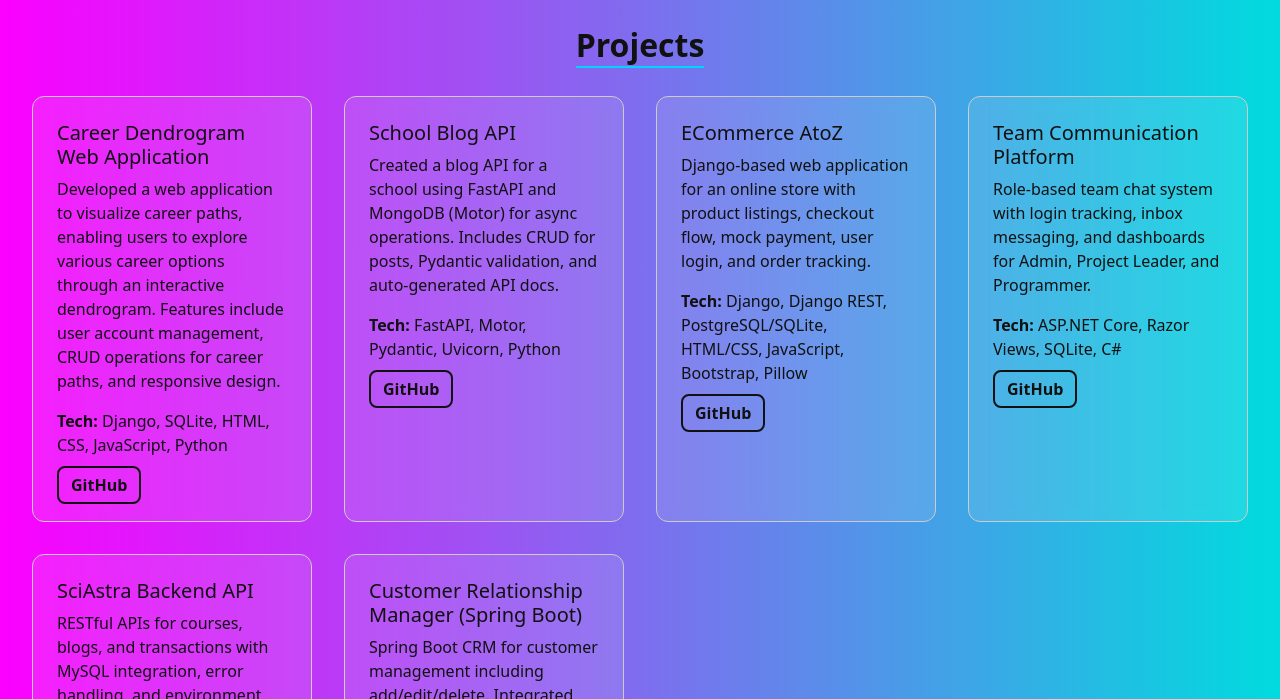
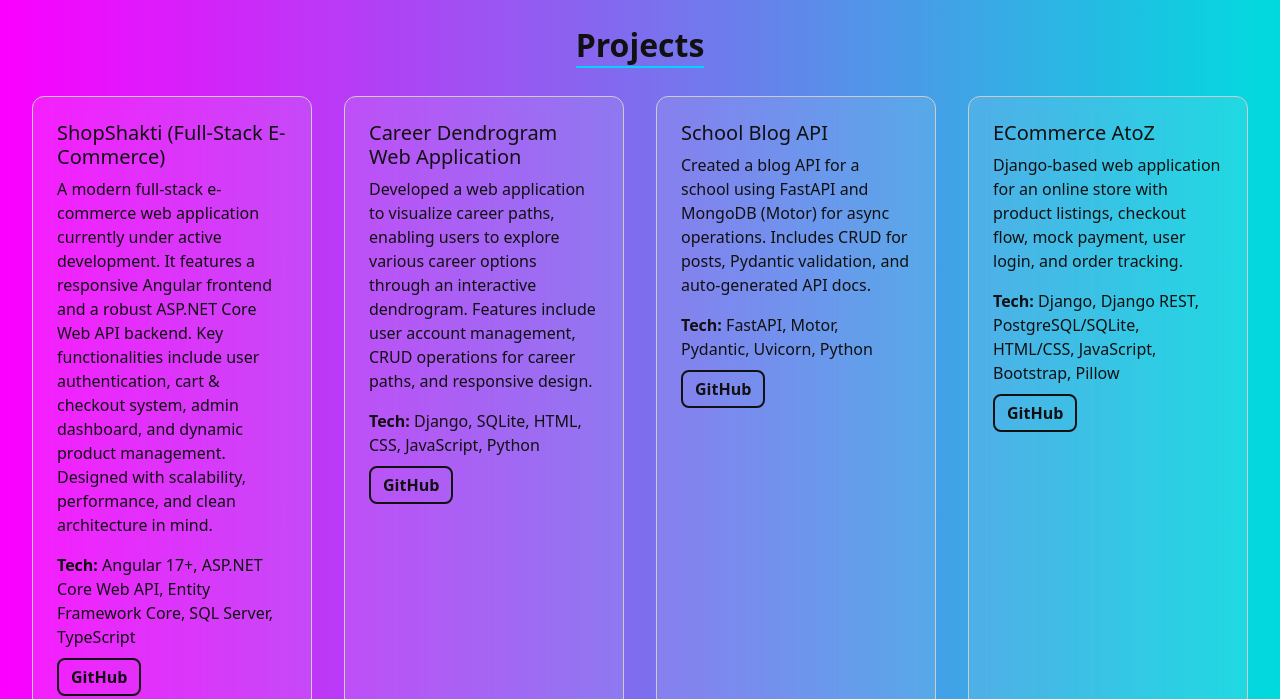
Before and after one commit to 01Prathamesh/Portfolio, a React (Create React App) app: page / in a window 1280 px wide. Shown: the part 1260-1959 px from the top of the page. Built offline with nearby package versions, Linux system fonts and the light colour scheme.

Commit message:
feat: Add ShopShakti project and demo video to portfolio
- Added ShopShakti full-stack e-commerce project to the Projects section
- Included key features, tech stack, and GitHub repository link
- Embedded ShopShakti YouTube demo video in the Project Demo Videos section

```diff
--- a/src/components/Project/Project.jsx
+++ b/src/components/Project/Project.jsx
@@ -5,6 +5,12 @@ const Project = ({ darkMode }) => {
   const [showScreenshots, setShowScreenshots] = useState(false);
 
   const projects = [
+    {
+      title: "ShopShakti (Full-Stack E-Commerce)",
+      desc: "A modern full-stack e-commerce web application currently under active development. It features a responsive Angular frontend and a robust ASP.NET Core Web API backend. Key functionalities include user authentication, cart & checkout system, admin dashboard, and dynamic product management. Designed with scalability, performance, and clean architecture in mind.",
+      tech: "Angular 17+, ASP.NET Core Web API, Entity Framework Core, SQL Server, TypeScript",
+      github: "https://github.com/01Prathamesh/ShopShakti"
+    },
     {
       title: "Career Dendrogram Web Application",
       desc: "Developed a web application to visualize career paths, enabling users to explore various career options through an interactive dendrogram. Features include user account management, CRUD operations for career paths, and responsive design.",
@@ -68,6 +74,10 @@ const Project = ({ darkMode }) => {
         </h3>
         <div className="row mt-4">
           {[
+            {
+              title: "ShopShakti",
+              url: "https://www.youtube.com/embed/cAOLf5x-35U"
+            },
             {
               title: "Career Dendrogram",
               url: "https://www.youtube.com/embed/p70oAqZrcfc"
```
